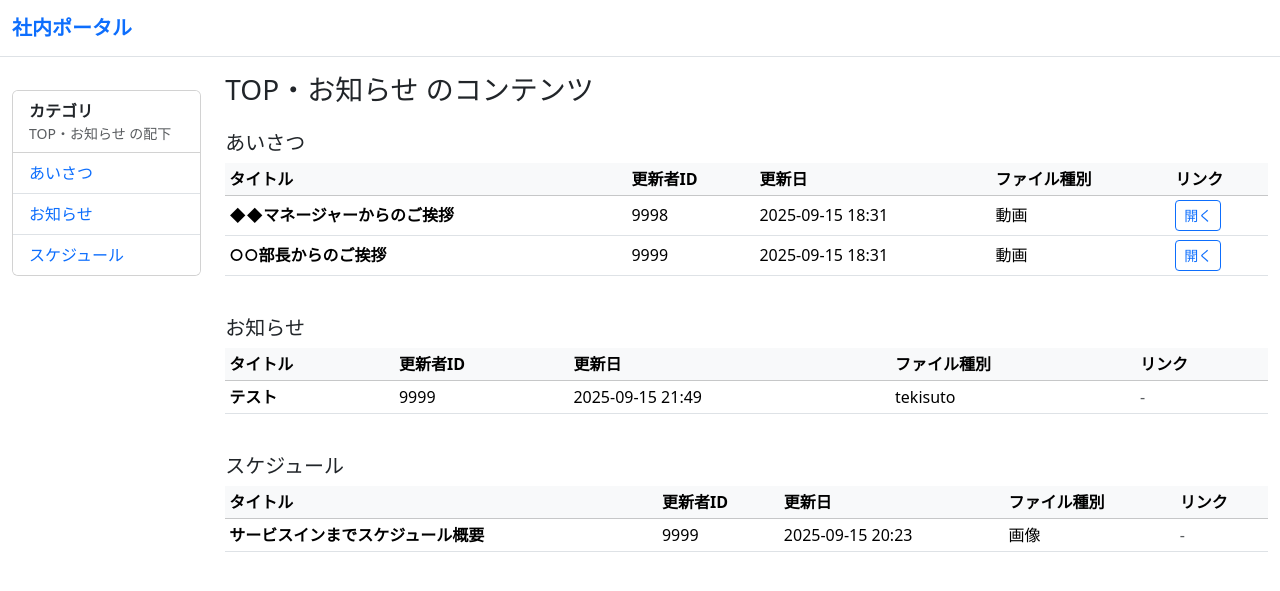
After one commit to usuakari/intra, a Django app: page /category/8/ in a window 1280 px wide. The commit adds this page. Shown: the top 591 px of the page. Run offline with Django 5.2, Linux system fonts and the light colour scheme; data comes from the database, SQL or seed files in the repository.

Commit message:
parent_generic

```diff
--- a/config/urls.py
+++ b/config/urls.py
@@ -26,5 +26,6 @@ urlpatterns = [
     path('share/kenshu.html',KenshuView.as_view(), name = "kenshu"),
     path('share/',ToiawaseView.as_view(), name = "toiawase"),
     path("parent/<int:parent_id>/", views.parent_contents, name="parent_contents"),
+    path("category/<int:parent_id>/", views.parent_contents, name="parent_contents"),
 
 ]
--- a/share/templates/base.html
+++ b/share/templates/base.html
@@ -1,155 +1,48 @@
+<!-- templates/base.html -->
 <!DOCTYPE html>
 <html lang="ja" data-bs-theme="light">
 <head>
   <meta charset="utf-8" />
   <meta name="viewport" content="width=device-width, initial-scale=1" />
-  <title>{% block title %}社内ポータル：PAGE_NAME{% endblock %}</title>
+  <title>{% block title %}社内ポータル{% endblock %}</title>
 
-  <!-- Bootstrap 5.3 CSS -->
   <link href="https://cdn.jsdelivr.net/npm/bootstrap@5.3.3/dist/css/bootstrap.min.css" rel="stylesheet" crossorigin="anonymous">
 
   <style>
     :root {
-      --bs-primary: #ff6b00;          /* ビビッドオレンジ */
-      --bs-primary-rgb: 255,107,0;
-      --bs-body-color: #2d2d2d;
-      --bs-body-bg: #fffaf5;
-      --bs-border-color: #ffd580;
-      --toc-bg: #fff7ed;
+      --bs-primary: #ff6b00; /* ビビッドオレンジ（お好みに合わせて） */
     }
-    html { scroll-behavior: smooth; }
-    /* 共通ヘッダー */
-    .global-header {
-      position: sticky;
-      top: 0;
-      z-index: 1100;
-      background: var(--bs-primary);
-      color: #fff;
-      box-shadow: 0 2px 6px rgba(0,0,0,.08);
+    .left-menu {
+      max-height: calc(100vh - 80px);
+      overflow: auto;
     }
-    .global-header .brand { font-weight: 700; letter-spacing: .04em; padding: .8rem 1rem; }
-
-    /* 上部タブ */
-    .tabbar-wrap {
-      position: sticky;
-      top: 56px;
-      z-index: 1000;
-      background: var(--bs-body-bg);
-      border-bottom: 1px solid var(--bs-border-color);
-    }
-    .nav-tabs .nav-link {
-      color: rgba(0,0,0,.55);
-      border: none;
-      border-bottom: 3px solid transparent;
-      padding: .9rem 1rem;
-      font-weight: 600;
-    }
-    .nav-tabs .nav-link:hover { color: rgba(0,0,0,.75); }
-    .nav-tabs .nav-link.active {
-      color: var(--bs-body-color);
-      background: transparent;
-      border-bottom-color: var(--bs-primary);
-    }
-
-    /* レイアウト */
-    .panel-container { max-width: 1100px; margin-inline: auto; padding: 1rem; }
-    .left-menu { position: sticky; top: calc(56px + 52px + 12px); }
-    @media (max-width: 991.98px) { .left-menu { position: static; top: auto; } }
-
-    /* 縦ピル */
-    .nav-pills .nav-link {
-      color: var(--bs-body-color);
-      border: 1px solid var(--bs-border-color);
-      background: #fff;
-      margin-bottom: .5rem;
-      font-weight: 500;
-      text-align: left;
-    }
-    .nav-pills .nav-link.active {
-      background-color: rgba(var(--bs-primary-rgb), .1);
-      border-color: var(--bs-primary);
-      box-shadow: 0 0 0 .2rem rgba(var(--bs-primary-rgb), .15);
-    }
-
-    /* TOC */
-    .toc {
-      background: var(--toc-bg);
-      border: 1px dashed var(--bs-border-color);
-      border-radius: .75rem;
-      padding: .8rem 1rem;
-      margin-bottom: 1rem;
-    }
-    .toc a { color: var(--bs-primary); text-decoration: none; }
-    .toc a:hover { text-decoration: underline; }
-
-    /* アンカー位置補正 */
-    h2, h3, h4 { scroll-margin-top: 130px; }
-
-    /* コンテンツカード */
-    .content-card { background: #fff; border: 1px solid var(--bs-border-color); border-radius: .75rem; padding: 1rem; }
+    .sticky-top-90 { top: 90px; } /* ヘッダ分の余白（必要に応じ調整） */
   </style>
 </head>
+<body>
+  <!-- グローバルヘッダ例 -->
+  <nav class="navbar navbar-expand-lg navbar-light bg-white border-bottom sticky-top">
+    <div class="container-fluid">
+      <a class="navbar-brand fw-bold text-primary" href="{% url 'top' %}">社内ポータル</a>
+    </div>
+  </nav>
 
-<body>
+  <main class="container-fluid my-3">
+    <div class="row">
+      <!-- 左メニュー -->
+      <aside class="col-12 col-md-3 col-lg-2 mb-3">
+        <div class="position-sticky sticky-top sticky-top-90 left-menu">
+          {% block left_menu %}{% endblock %}
+        </div>
+      </aside>
 
-  <!-- 共通ヘッダー -->
-  <header class="global-header">
-    <div class="container-fluid">
-      <div class="brand">新サービスイントラ</div>
+      <!-- 右側メイン -->
+      <section class="col-12 col-md-9 col-lg-10">
+        {% block content %}{% endblock %}
+      </section>
     </div>
-  </header>
+  </main>
 
-  <!-- 上部タブ（第1階層） -->
-  <div class="tabbar-wrap">
-    <div class="container">
-      <ul class="nav nav-tabs" id="topTabs" role="tablist">
-        <li class="nav-item">
-          <a class="nav-link active" href="{% url 'top' %}" id="tab-top">TOP/お知らせ</a>
-        </li>
-        <li class="nav-item">
-          <span class="nav-link disabled">約款・業取等（準備中）</span>
-        </li>
-        <li class="nav-item">
-          <a class="nav-link" href="{% url 'kenshu' %}" id="tab-train">研修資料</a>
-        </li>
-        <li class="nav-item">
-          <span class="nav-link disabled">営業ツール（準備中）</span>
-        </li>
-        <li class="nav-item">
-          <span class="nav-link disabled">実績（準備中）</span>
-        </li>
-        <li class="nav-item">
-          <a class="nav-link" href="{% url 'toiawase' %}" id="tab-train">問い合わせ</a>
-        </li>
-      </ul>
-    </div>
-  </div>
-
-<!-- 左メニュー（第2階層） -->
-<section class="tab-pane fade show active" id="panel-top" role="tabpanel" aria-labelledby="tab-top">
-  <div class="row g-3">
-    <aside class="col-lg-3">
-        <div class="left-menu">
-          <nav class="nav nav-pills flex-column">
-          {% block left_menu %}
-            {# 子テンプレートで上書き #}
-          {% endblock %}
-          </nav>
-        </div>
-    </aside>
-  </div>
-</section>
-
-<!-- 各ページのコンテンツ -->
-
-{% block content %}
-  {# 子テンプレートで上書き #}
-{% endblock %}
-
-
-
-  <!-- Bootstrap 5.3 JS -->
   <script src="https://cdn.jsdelivr.net/npm/bootstrap@5.3.3/dist/js/bootstrap.bundle.min.js" crossorigin="anonymous"></script>
-
 </body>
 </html>
--- /dev/null
+++ b/share/templates/includes/_left_menu_children.html
@@ -0,0 +1,18 @@
+<!-- templates/includes/_left_menu_children.html -->
+<div class="card">
+  <div class="card-header bg-white">
+    <div class="fw-bold">カテゴリ</div>
+    <div class="small text-muted">{{ parent.name }} の配下</div>
+  </div>
+  <ul class="list-group list-group-flush">
+    {% for child in children %}
+      <li class="list-group-item d-flex justify-content-between align-items-center">
+        <!-- 子カテゴリページに遷移させたいなら URL を用意（child向けDetail等） -->
+        <!-- いったん親配下コンテンツのアンカーへ飛ぶパターンの例 -->
+        <a class="text-decoration-none" href="#child-{{ child.id }}">{{ child.name }}</a>
+      </li>
+    {% empty %}
+      <li class="list-group-item text-muted">子カテゴリはありません</li>
+    {% endfor %}
+  </ul>
+</div>
--- /dev/null
+++ b/share/templates/parent_generic.html
@@ -0,0 +1,52 @@
+<!-- templates/parent_generic.html -->
+{% extends "base.html" %}
+{% block title %}{{ parent.name }} | 社内ポータル{% endblock %}
+
+{% block left_menu %}
+  {% include "includes/_left_menu_children.html" with parent=parent children=children only %}
+{% endblock %}
+
+{% block content %}
+  <h1 class="h3 mb-3">{{ parent.name }} のコンテンツ</h1>
+
+  {# 子カテゴリごとに見出し＋テーブルで束ねる例 #}
+  {% for child, rows in contents_by_child.items %}
+    <h2 id="child-{{ child.id }}" class="h5 mt-4 mb-2">
+      {{ child.name }}
+    </h2>
+    <div class="table-responsive">
+      <table class="table table-sm table-hover align-middle">
+        <thead class="table-light">
+          <tr>
+            <th>タイトル</th>
+            <th>更新者ID</th>
+            <th>更新日</th>
+            <th>ファイル種別</th>
+            <th>リンク</th>
+          </tr>
+        </thead>
+        <tbody>
+          {% for c in rows %}
+            <tr>
+              <td class="fw-semibold">{{ c.title }}</td>
+              <td>{{ c.updater_user_id }}</td>
+              <td>{{ c.updated_at|date:"Y-m-d H:i" }}</td>
+              <td>{{ c.file_type }}</td>
+              <td>
+                {% if c.file_url %}
+                  <a class="btn btn-sm btn-outline-primary" href="{{ c.file_url }}" target="_blank" rel="noopener">開く</a>
+                {% else %}
+                  <span class="text-muted">-</span>
+                {% endif %}
+              </td>
+            </tr>
+          {% empty %}
+            <tr><td colspan="5" class="text-muted">コンテンツはありません</td></tr>
+          {% endfor %}
+        </tbody>
+      </table>
+    </div>
+  {% empty %}
+    <div class="alert alert-secondary">配下コンテンツはありません。</div>
+  {% endfor %}
+{% endblock %}
--- a/share/views.py
+++ b/share/views.py
@@ -1,12 +1,10 @@
+# views.py
 from django.shortcuts import render, get_object_or_404
-from django.views.generic import TemplateView, ListView, DetailView
-from .models import Category
-
-# Create your views here.
+from django.views.generic import TemplateView
+from .models import Category, Content
 
 class TopView(TemplateView):
     template_name = "top.html"
-
 
 class KenshuView(TemplateView):
     template_name = "kenshu.html"
@@ -14,13 +12,35 @@ class KenshuView(TemplateView):
 class ToiawaseView(TemplateView):
     template_name = "toiawase.html"
 
-def parent_contents(request, parent_id):
+def parent_contents(request, parent_id: int):
     parent = get_object_or_404(Category, id=parent_id)
 
-    # テンプレートファイル名を動的に決める
-    template_name = f"parent_{parent_id}.html"
+    # 左メニュー用：この親にぶら下がる子カテゴリ
+    children_qs = Category.objects.filter(parent_id=parent.id).order_by("name")
+
+    # 右側メイン：親配下（= 子カテゴリに属する）コンテンツを取得
+    contents_qs = (
+        Content.objects
+        .select_related("category")       # category.name をテンプレで使う前提
+        .filter(category__parent_id=parent.id)
+        .order_by("category__name", "-updated_at")
+    )
+
+    # 1ファイルで共通化する方がメンテ性が高いので、固定名のテンプレに寄せます
+    template_name = "parent_generic.html"
 
     return render(request, template_name, {
         "parent": parent,
-        "children": parent.children.all().prefetch_related("content_set"),
+        "children": children_qs,     # 左メニュー
+        "contents": contents_qs,     # 右側テーブル
+        # 子カテゴリごとにグルーピングしたい場合に便利な dict も渡しておく
+        "contents_by_child": _group_by_child(contents_qs),
     })
+
+def _group_by_child(contents_qs):
+    """{child_category: [Content,...]} へ整形（テンプレ側で使いやすいように）"""
+    from collections import OrderedDict
+    grouped = OrderedDict()
+    for c in contents_qs:
+        grouped.setdefault(c.category, []).append(c)
+    return grouped
```
Also changed, not shown: share/templates/kenshu.html (+8 -2 lines).
